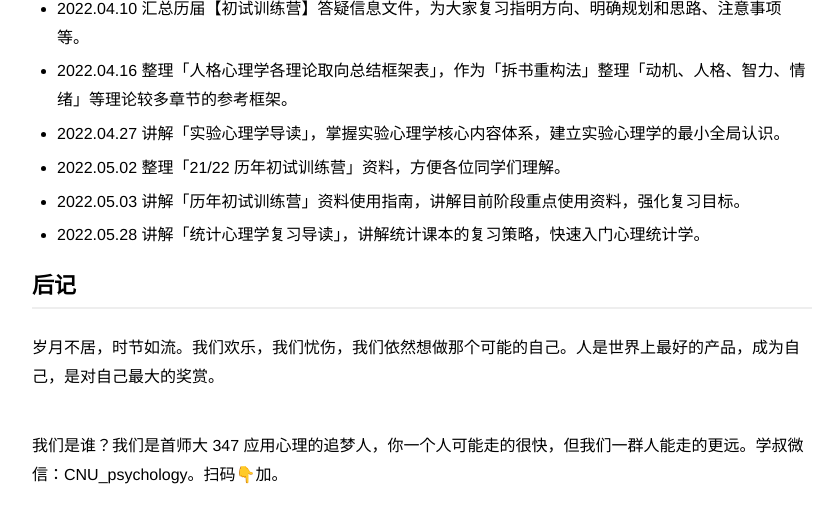
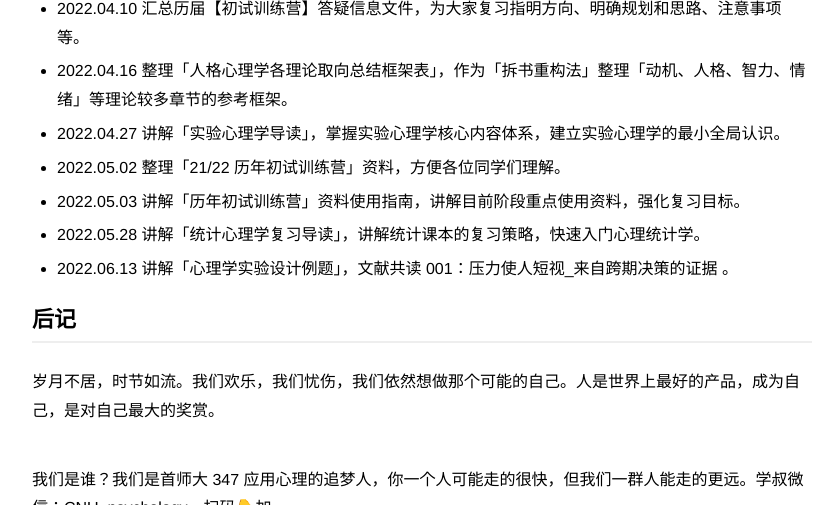
Before and after one commit to zapp926/cnu.github.io, a Jekyll site: the page built from _posts/2022-04-02-23-TheCampSchedule.md, in a window 1280 px wide and 900 px high, scrolled down 875 px, cut to the strip 0-505 px from the top of the window. Shown: the whole strip, without its empty margins (218-1053 px from the left). Built offline with Jekyll 4.4.1, drawn with Linux system fonts in a browser that asks for light colours.

Commit message:
Update 2022-04-02-23-TheCampSchedule.md

```diff
--- a/_posts/2022-04-02-23-TheCampSchedule.md
+++ b/_posts/2022-04-02-23-TheCampSchedule.md
@@ -20,6 +20,7 @@ description: 人是世界上最好的产品，成为自己，是最大的奖赏
 - 2022.05.02 整理「21/22 历年初试训练营」资料，方便各位同学们理解。
 - 2022.05.03 讲解「历年初试训练营」资料使用指南，讲解目前阶段重点使用资料，强化复习目标。
 - 2022.05.28 讲解「统计心理学复习导读」，讲解统计课本的复习策略，快速入门心理统计学。
+- 2022.06.13 讲解「心理学实验设计例题」，文献共读 001：压力使人短视_来自跨期决策的证据 。
 
 ## 后记
 岁月不居，时节如流。我们欢乐，我们忧伤，我们依然想做那个可能的自己。人是世界上最好的产品，成为自己，是对自己最大的奖赏。
```
